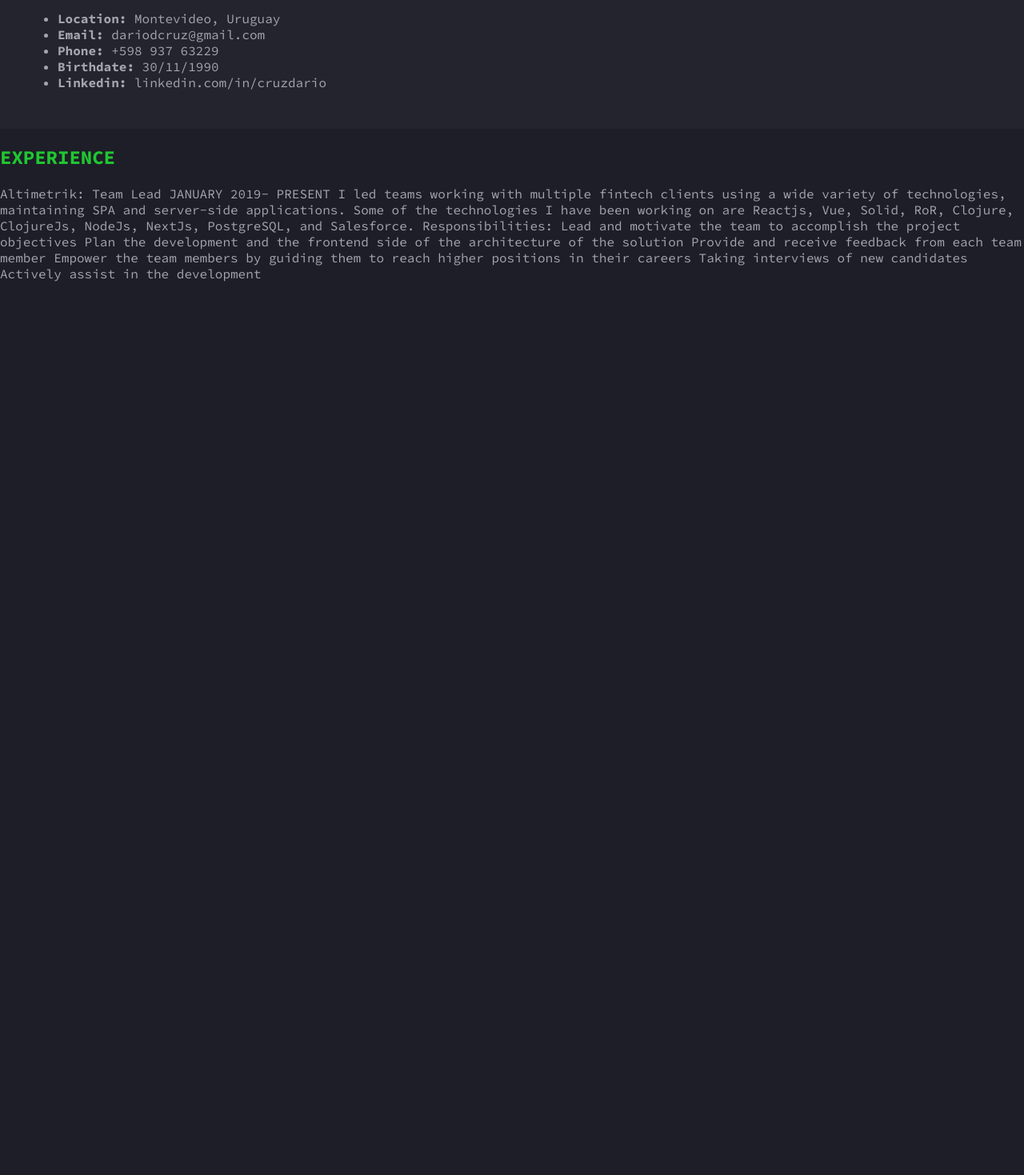
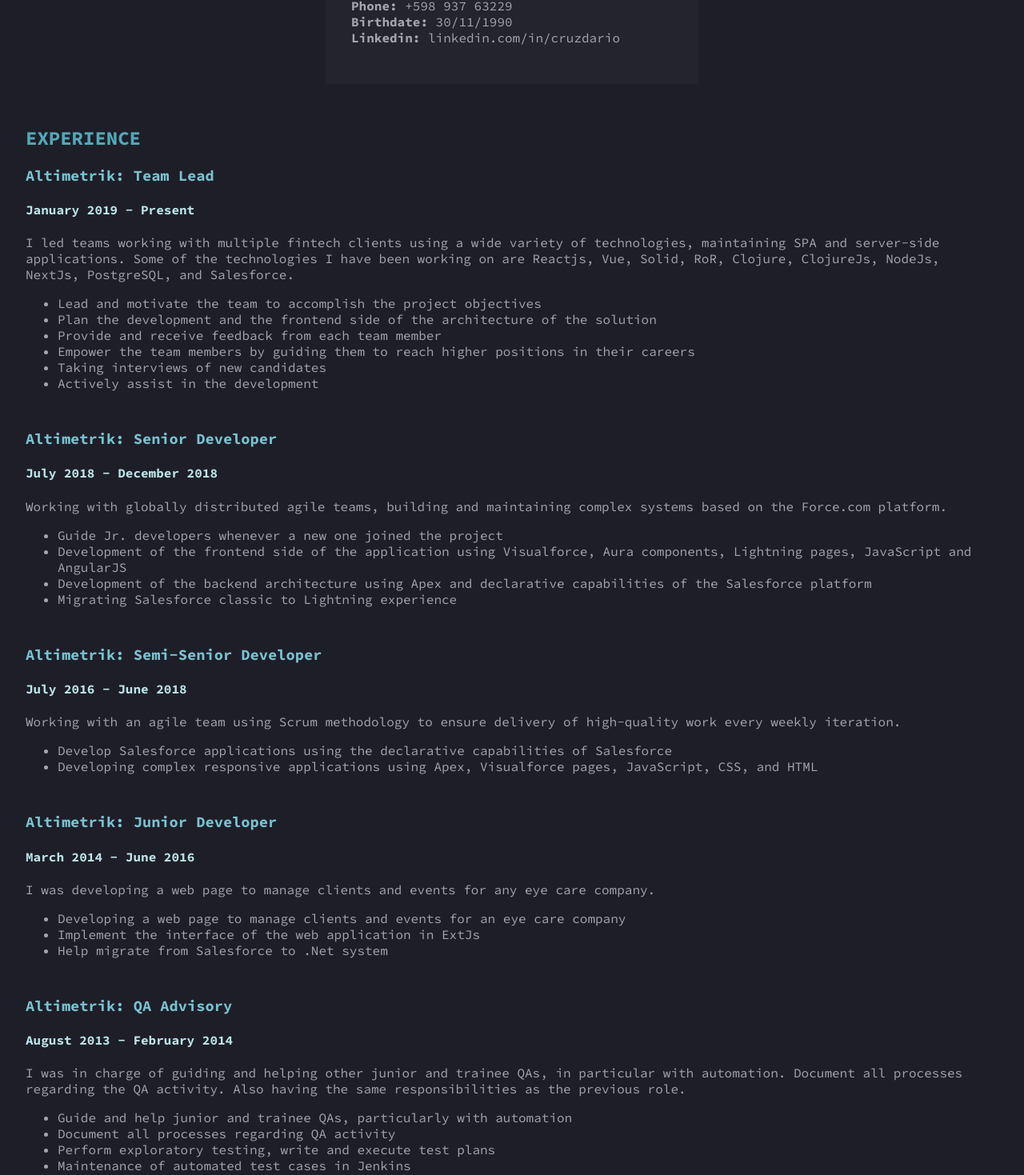
Before and after one commit to AERODARIUS/AERODARIUS.github.io, a React (Create React App) app: page / in a window 1280 px wide. Shown: the part 624-2093 px from the top of the page at 80% size. Before the commit the page ends 992 px from the top, so only its background shows below. Built offline with nearby package versions, Linux system fonts and the light colour scheme.

Commit message:
Parsing resume information from json

```diff
--- a/src/App.js
+++ b/src/App.js
@@ -1,6 +1,7 @@
 import React from "react";
 import { Avatar } from "antd";
 import "./App.scss";
+import resume from "./resume.json";
 
 function App() {
   return (
@@ -10,12 +11,8 @@
           <Avatar src="./img/profile-pic.jpg" className="profile-pic" />
         </div>
         <div className="resume-doc__header__description">
-          <h1>Dario Cruz</h1>
-          <p className="secondary-color">
-            I’m a tech enthusiast with over 12 years of experience in the
-            development of web applications. I’m passionate about the latest
-            trends in technology, driving collaboration, and achieving results.
-          </p>
+          <h1>{resume.name}</h1>
+          <p className="secondary-color">{resume.desc}</p>
           <ul>
             <li>
               <b>Location:</b> Montevideo, Uruguay
@@ -38,21 +35,33 @@
       </div>
       <div className="resume-doc__content content-experience">
         <h2>Experience</h2>
-        <div className="experience">
-          <p>
-            Altimetrik: Team Lead JANUARY 2019- PRESENT I led teams working with
-            multiple fintech clients using a wide variety of technologies,
-            maintaining SPA and server-side applications. Some of the
-            technologies I have been working on are Reactjs, Vue, Solid, RoR,
-            Clojure, ClojureJs, NodeJs, NextJs, PostgreSQL, and Salesforce.
-            Responsibilities: Lead and motivate the team to accomplish the
-            project objectives Plan the development and the frontend side of the
-            architecture of the solution Provide and receive feedback from each
-            team member Empower the team members by guiding them to reach higher
-            positions in their careers Taking interviews of new candidates
-            Actively assist in the development
-          </p>
-        </div>
+        {resume.experience.map(
+          (
+            {
+              company,
+              title,
+              start_date,
+              end_date,
+              description,
+              responsibilities,
+            }
+          ) => (
+            <div className="content-experience--job" key={`${company}-${title}-${start_date}-${end_date}`}>
+              <h3>
+                {company}: {title}
+              </h3>
+              <h4>
+                {start_date} - {end_date}
+              </h4>
+              <p>{description}</p>
+              <ul>
+                {responsibilities.map((responsibility ) => (
+                  <li key={responsibility}>{responsibility}</li>
+                ))}
+              </ul>
+            </div>
+          )
+        )}
       </div>
     </div>
   );
--- a/src/App.scss
+++ b/src/App.scss
@@ -20,8 +20,16 @@
   }
 
   h2 {
-    color: #20c731;
+    color: #53a8b6;
     text-transform: uppercase;
+  }
+
+  h3 {
+    color: #79c2d0;
+  }
+
+  h4 {
+    color: #bbe4e9;
   }
 
   &__header {
@@ -43,10 +51,22 @@
     &__description {
       background: #24242e;
       padding: 2rem;
+
+      ul {
+        list-style: none;
+        padding: 0;
+      }
     }
   }
 
   &__content {
-    //
+    padding: 2rem;
+  }
+
+  .content-experience {
+    &--job {
+      margin-bottom: 3rem;
+    }
+    border-bottom: 3px dashed #a6a5ae;
   }
 }
--- /dev/null
+++ b/src/resume.json
@@ -0,0 +1,179 @@
+{
+  "name": "Dario Cruz",
+  "summary": "I’m a tech enthusiast with over 12 years of experience in the development of web applications. I’m passionate about the latest trends in technology, driving collaboration, and achieving results.",
+  "location": "Montevideo, Uruguay",
+  "contact": {
+    "email": "dariodcruz@gmail.com",
+    "phone": "+598 937 63229",
+    "linkedin": "linkedin.com/in/cruzdario"
+  },
+  "personal_info": {
+    "birthdate": "30/11/1990"
+  },
+  "experience": [
+    {
+      "company": "Altimetrik",
+      "title": "Team Lead",
+      "start_date": "January 2019",
+      "end_date": "Present",
+      "description": "I led teams working with multiple fintech clients using a wide variety of technologies, maintaining SPA and server-side applications. Some of the technologies I have been working on are Reactjs, Vue, Solid, RoR, Clojure, ClojureJs, NodeJs, NextJs, PostgreSQL, and Salesforce.",
+      "responsibilities": [
+        "Lead and motivate the team to accomplish the project objectives",
+        "Plan the development and the frontend side of the architecture of the solution",
+        "Provide and receive feedback from each team member",
+        "Empower the team members by guiding them to reach higher positions in their careers",
+        "Taking interviews of new candidates",
+        "Actively assist in the development"
+      ]
+    },
+    {
+      "company": "Altimetrik",
+      "title": "Senior Developer",
+      "start_date": "July 2018",
+      "end_date": "December 2018",
+      "description": "Working with globally distributed agile teams, building and maintaining complex systems based on the Force.com platform.",
+      "responsibilities": [
+        "Guide Jr. developers whenever a new one joined the project",
+        "Development of the frontend side of the application using Visualforce, Aura components, Lightning pages, JavaScript and AngularJS",
+        "Development of the backend architecture using Apex and declarative capabilities of the Salesforce platform",
+        "Migrating Salesforce classic to Lightning experience"
+      ]
+    },
+    {
+      "company": "Altimetrik",
+      "title": "Semi-Senior Developer",
+      "start_date": "July 2016",
+      "end_date": "June 2018",
+      "description": "Working with an agile team using Scrum methodology to ensure delivery of high-quality work every weekly iteration.",
+      "responsibilities": [
+        "Develop Salesforce applications using the declarative capabilities of Salesforce",
+        "Developing complex responsive applications using Apex, Visualforce pages, JavaScript, CSS, and HTML"
+      ]
+    },
+    {
+      "company": "Altimetrik",
+      "title": "Junior Developer",
+      "start_date": "March 2014",
+      "end_date": "June 2016",
+      "description": "I was developing a web page to manage clients and events for any eye care company.",
+      "responsibilities": [
+        "Developing a web page to manage clients and events for an eye care company",
+        "Implement the interface of the web application in ExtJs",
+        "Help migrate from Salesforce to .Net system"
+      ]
+    },
+    {
+      "company": "Altimetrik",
+      "title": "QA Advisory",
+      "start_date": "August 2013",
+      "end_date": "February 2014",
+      "description": "I was in charge of guiding and helping other junior and trainee QAs, in particular with automation. Document all processes regarding the QA activity. Also having the same responsibilities as the previous role.",
+      "responsibilities": [
+        "Guide and help junior and trainee QAs, particularly with automation",
+        "Document all processes regarding QA activity",
+        "Perform exploratory testing, write and execute test plans",
+        "Maintenance of automated test cases in Jenkins",
+        "Test Web Services using SoapUI and CURL",
+        "Performance test cases using JMeter"
+      ]
+    },
+    {
+      "company": "Altimetrik",
+      "title": "QA Tester",
+      "start_date": "March 2012",
+      "end_date": "July 2013",
+      "description": "Specialized education in machine learning and natural language processing.",
+      "responsibilities": [
+        "Perform exploratory testing",
+        "Write and execute test plans",
+        "Responsive design testing",
+        "Maintenance of automated test cases in Jenkins",
+        "Test Web Services using SoapUI and CURL",
+        "Performance test cases using JMeter"
+      ]
+    }
+  ],
+  "education": [
+    {
+      "degree": "Degree in Artificial Intelligence",
+      "institution": "Facultad de Ingeniería, Udelar",
+      "status": "In Progress"
+    },
+    {
+      "degree": "Computer Analyst",
+      "institution": "Facultad de Ingeniería, Udelar",
+      "completed_year": 2019
+    }
+  ],
+  "certifications": [
+    {
+      "name": "Scrum Foundation Professional Certificate",
+      "issuer": "CertiProf",
+      "date": "January 2020",
+      "certification_id": "FLCLDJLPDB-SSSQKQGK-WHKBDHKWKF"
+    },
+    {
+      "name": "First Certificate In English",
+      "issuer": "Anglo Institute",
+      "date": "June 2010",
+      "details": "Council of Europe Level B2, University of Cambridge Accreditation Number: 500/2705/0"
+    }
+  ],
+  "skills": [
+    "ReactJs",
+    "JavaScript (ES6+)",
+    "CSS",
+    "HTML",
+    "SQL",
+    "Salesforce",
+    "Leadership",
+    "Scrum",
+    "OOP"
+  ],
+  "side_projects": [
+    {
+      "name": "GitHub Projects",
+      "url": "https://github.com/AERODARIUS"
+    },
+    {
+      "name": "XLS to XML Converter (Java)",
+      "url": "https://sourceforge.net/projects/xlstoxml",
+      "code_url": "https://github.com/AERODARIUS/xlstoxml"
+    },
+    {
+      "name": "Demo React application (ReactJs)",
+      "url": "https://erp-rpg.web.app",
+      "code_url": "https://github.com/AERODARIUS/erp-rpg"
+    }
+  ],
+  "articles": [
+    {
+      "title": "How to Become a Web Developer: Navigating the Rising Demand in the Era of AI",
+      "url": "https://dev.to/aerodarius/how-to-become-a-web-developer"
+    },
+    {
+      "title": "Everybody hates cookies, so why are they still alive in 2023? 🤔",
+      "url": "https://dev.to/aerodarius/everybody-hates-cookies"
+    },
+    {
+      "title": "Git Cheatsheet: A Quick Reference Guide for Git Commands ✨",
+      "url": "https://dev.to/aerodarius/git-cheatsheet"
+    },
+    {
+      "title": "Choosing the Right Programming Language",
+      "url": "https://dev.to/aerodarius/choosing-the-right-programming-language"
+    }
+  ],
+  "other_achievements": [
+    {
+      "name": "Ideathon 2020 Innovation Award",
+      "description": "POC in React for skills management",
+      "url": "https://erp-rpg.web.app/leaderboard"
+    },
+    {
+      "name": "Altimetrik’s Got Talent 2016 First Place",
+      "description": "All in one component for displaying Salesforce data in List, Cardwall, Gallery and Map",
+      "url": "https://appexchange.salesforce.com/appxListingDetail?listingId=a0N3A00000EJHWEUA5"
+    }
+  ]
+}
```
